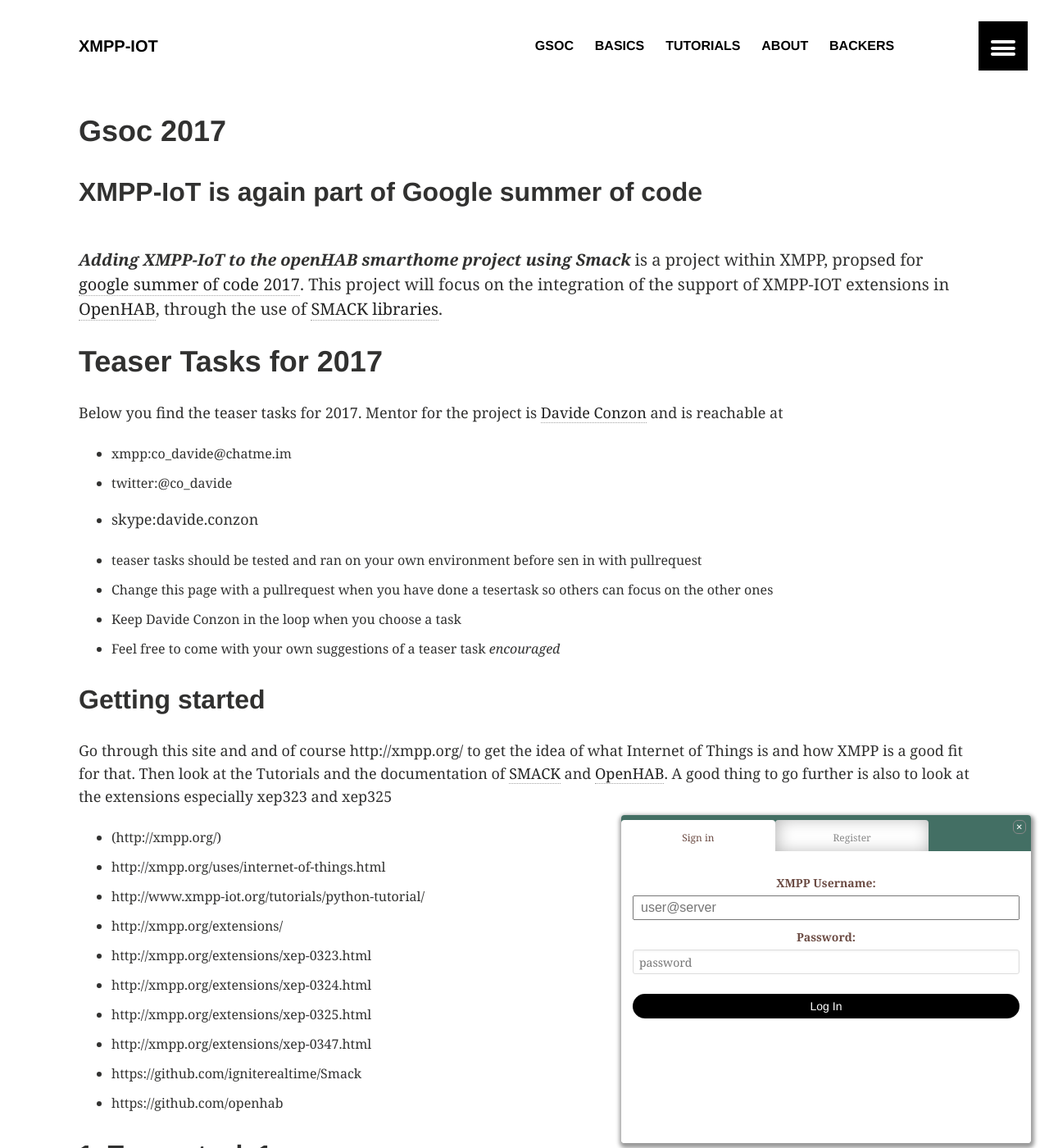
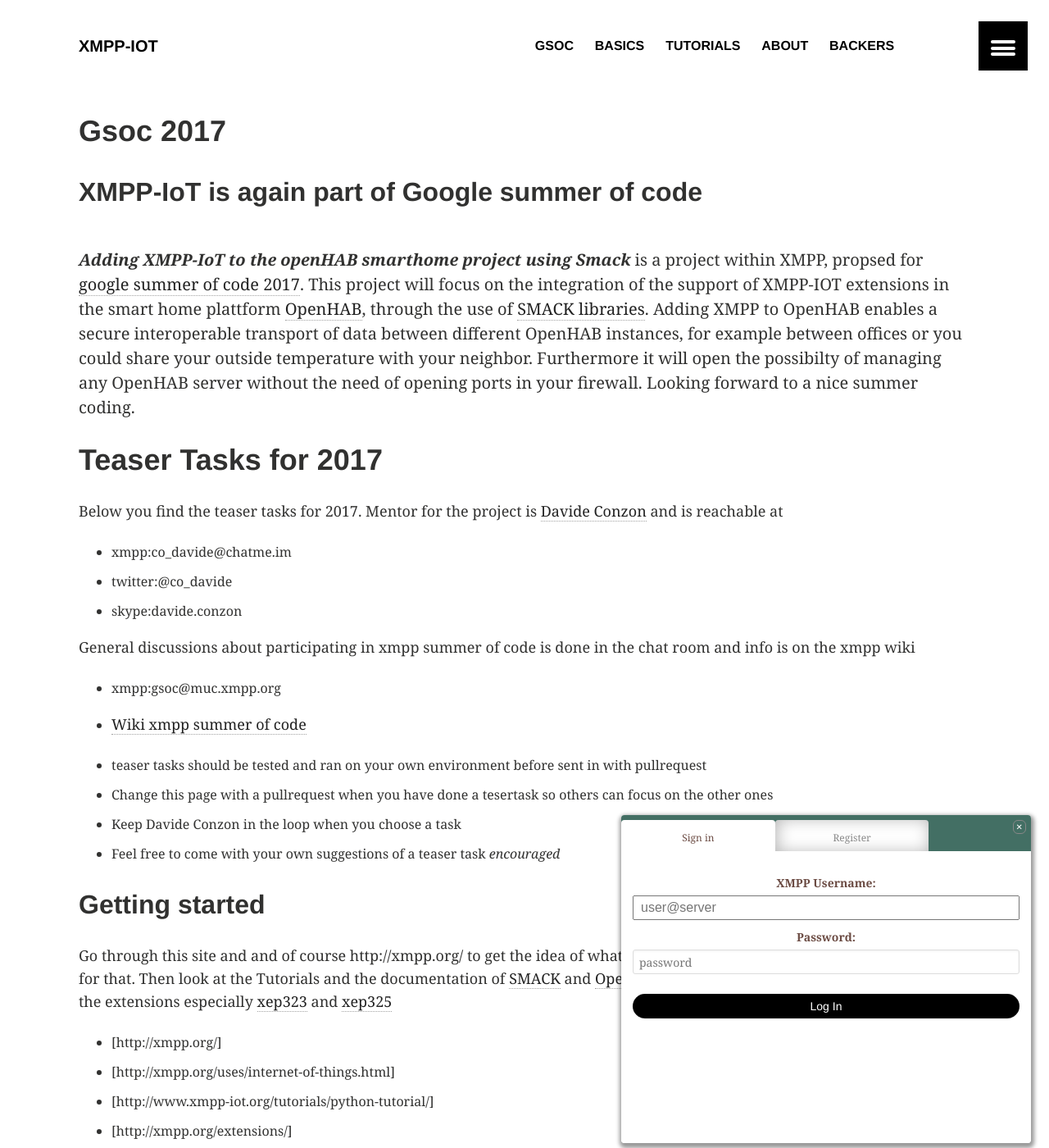
Before and after one commit to xmpp-iot/xmpp-iot.github.io, a Jekyll site: the page built from gsoc/index.md, in a window 1280 px wide and 1400 px high. Shown: the whole window at 82% size. Built offline with Jekyll 4.4.1, drawn with Linux system fonts in a browser that asks for light colours; some web fonts are replaced; some of the changed text lies outside the part shown.

Commit message:
Added more to the intro and made links

```diff
--- a/gsoc/index.md
+++ b/gsoc/index.md
@@ -13,7 +13,8 @@
 ads: false
 ---
 
-***Adding XMPP-IoT to the openHAB smarthome project using Smack*** is a project within XMPP, propsed for [google summer of code 2017](https://developers.google.com/open-source/gsoc/). This project will focus on the integration of the support of XMPP-IOT extensions in [OpenHAB](http://www.openhab.org/), through the use of [SMACK libraries](https://www.igniterealtime.org/projects/smack/).
+***Adding XMPP-IoT to the openHAB smarthome project using Smack*** is a project within XMPP, propsed for [google summer of code 2017](https://developers.google.com/open-source/gsoc/). This project will focus on the integration of the support of XMPP-IOT extensions in the smart home plattform [OpenHAB](http://www.openhab.org/), through the use of [SMACK libraries](https://www.igniterealtime.org/projects/smack/).
+Adding XMPP to OpenHAB enables a secure interoperable transport of data between different OpenHAB instances, for example between offices or you could share your outside temperature with your neighbor. Furthermore it will open the possibilty of managing any OpenHAB server without the need of opening ports in your firewall. Looking forward to a nice summer coding.
 
 # Teaser Tasks for 2017
 
@@ -24,25 +25,29 @@
   - twitter:@co_davide
   - skype:davide.conzon
 
+General discussions about participating in xmpp summer of code is done in the chat room and info is on the xmpp wiki
 
-* teaser tasks should be tested and ran on your own environment before sen in with pullrequest
+  - xmpp:gsoc@muc.xmpp.org
+  - [Wiki xmpp summer of code](https://wiki.xmpp.org/web/Summer_of_Code_2017)
+
+* teaser tasks should be tested and ran on your own environment before sent in with pullrequest
 * Change this page with a pullrequest when you have done a tesertask so others can focus on the other ones
 * Keep Davide Conzon in the loop when you choose a task
 * Feel free to come with your own suggestions of a teaser task *encouraged*
 
 ## Getting started
-Go through this site and and of course http://xmpp.org/ to get the idea of what Internet of Things is and how XMPP is a good fit for that. Then look at the Tutorials and the documentation of [SMACK](https://www.igniterealtime.org/projects/smack/documentation.jsp) and [OpenHAB](http://docs.openhab.org/tutorials/beginner/). A good thing to go further is also to look at the extensions especially xep323 and xep325
+Go through this site and and of course http://xmpp.org/ to get the idea of what Internet of Things is and how XMPP is a good fit for that. Then look at the Tutorials and the documentation of [SMACK](https://www.igniterealtime.org/projects/smack/documentation.jsp) and [OpenHAB](http://docs.openhab.org/tutorials/beginner/). A good thing to go further is also to look at the extensions especially [xep323](http://xmpp.org/extensions/xep-0323.html) and [xep325](http://xmpp.org/extensions/xep-0323.html)
 
-  * (http://xmpp.org/)
-  * http://xmpp.org/uses/internet-of-things.html
-  * http://www.xmpp-iot.org/tutorials/python-tutorial/
-  * http://xmpp.org/extensions/
-  * http://xmpp.org/extensions/xep-0323.html
-  * http://xmpp.org/extensions/xep-0324.html
-  * http://xmpp.org/extensions/xep-0325.html
-  * http://xmpp.org/extensions/xep-0347.html
-  * https://github.com/igniterealtime/Smack
-  * https://github.com/openhab
+  * [http://xmpp.org/]
+  * [http://xmpp.org/uses/internet-of-things.html]
+  * [http://www.xmpp-iot.org/tutorials/python-tutorial/]
+  * [http://xmpp.org/extensions/]
+  * [http://xmpp.org/extensions/xep-0323.html]
+  * [http://xmpp.org/extensions/xep-0324.html]
+  * [http://xmpp.org/extensions/xep-0325.html]
+  * [http://xmpp.org/extensions/xep-0347.html]
+  * [https://github.com/igniterealtime/Smack]
+  * [https://github.com/openhab]
 
 ## 1. Teaser task 1
 There is an implementation on [XEP 0323](http://xmpp.org/extensions/xep-0323.html), reading values from devices. The code is present on [github](https://github.com/igniterealtime/Smack/tree/master/smack-experimental/src/main/java/org/jivesoftware/smackx/iot/data)
```
